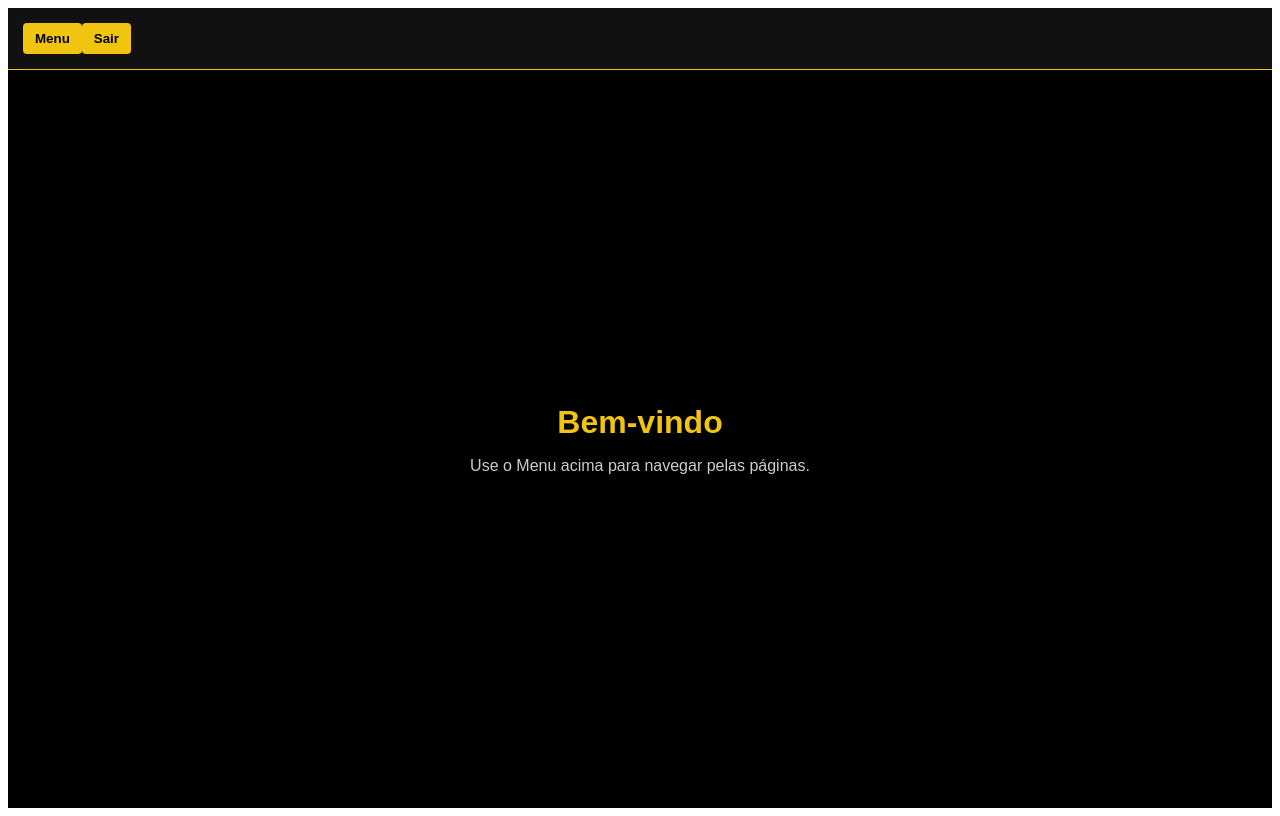
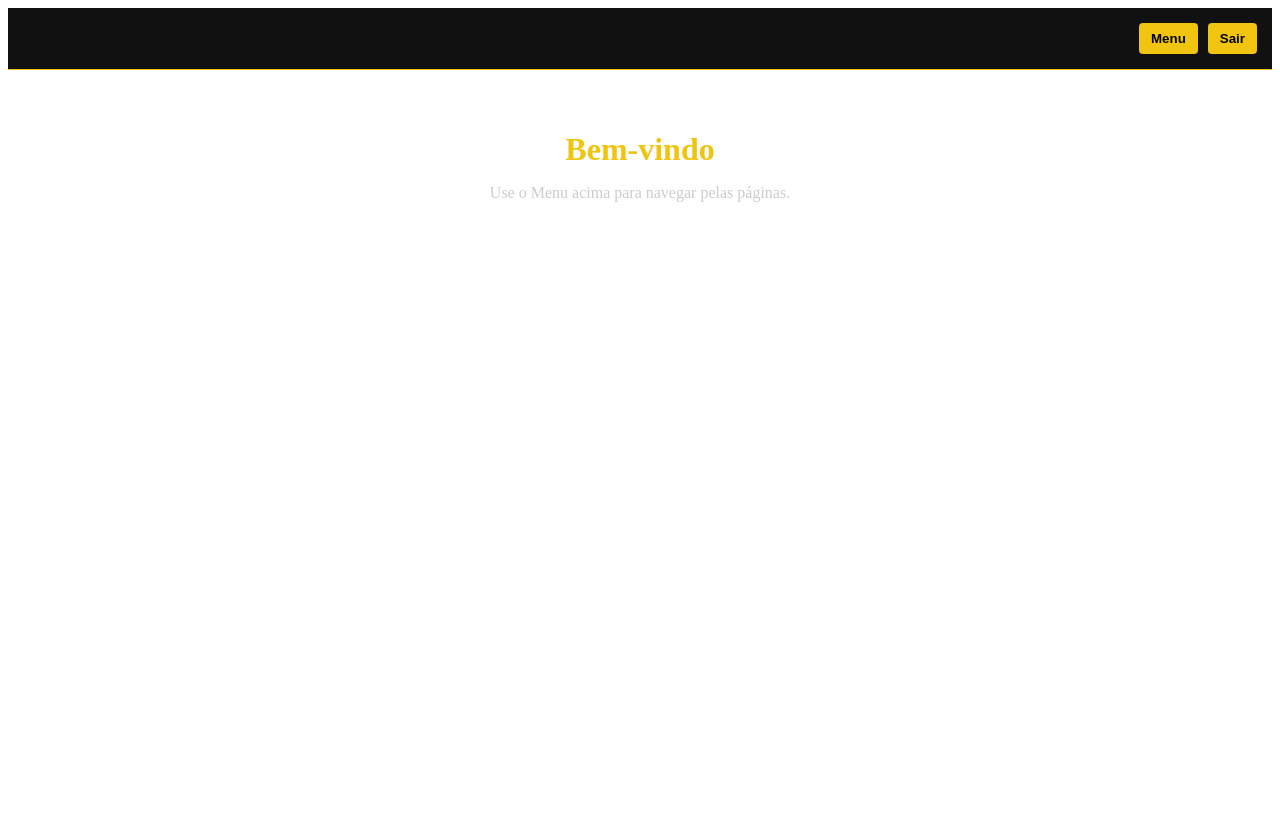
Before and after one commit to Wertco-Bombas/Wertco, a Next.js app: page /dashboard in a window 1280 px wide. Built offline with nearby package versions, Linux system fonts and the light colour scheme.

Commit message:
Update style.css

```diff
--- a/styles/style.css
+++ b/styles/style.css
@@ -1,23 +1,18 @@
-/* Layout geral */
-.layout-container {
-  min-height: 100vh;
-  background: #000;
-  color: #f1c40f;
-  display: flex;
-  flex-direction: column;
-  font-family: Arial, sans-serif;
-}
-
 /* Menu superior */
 .menu {
   display: flex;
-  gap: 10px;
+  justify-content: flex-end;
   padding: 15px;
   background: #111;
   border-bottom: 1px solid #f1c40f;
 }
 
-.menu button {
+.menu-right {
+  display: flex;
+  gap: 10px;
+}
+
+.menu-right button {
   padding: 8px 12px;
   border: none;
   border-radius: 4px;
@@ -28,74 +23,22 @@
   transition: background 0.3s, transform 0.2s;
 }
 
-.menu button:hover {
+.menu-right button:hover {
   background: #d4ac0d;
   transform: scale(1.05);
-}
-
-/* Conteúdo principal */
-main {
-  flex: 1;
-  display: flex;
-  justify-content: center;
-  align-items: center;
-  padding: 30px;
 }
 
 /* Dashboard */
 .dashboard-container {
   text-align: center;
-  width: 100%;
+  padding: 40px;
 }
 
 .dashboard-container h1 {
   color: #f1c40f;
-  margin-bottom: 10px;
+  margin-bottom: 15px;
 }
 
 .dashboard-container p {
   color: #ccc;
-  margin-bottom: 20px;
 }
-
-.dashboard-cards {
-  display: flex;
-  flex-wrap: wrap;
-  justify-content: center;
-  gap: 20px;
-  margin-top: 30px;
-}
-
-.card {
-  background: #111;
-  border: 1px solid #f1c40f;
-  border-radius: 8px;
-  padding: 20px;
-  width: 220px;
-  cursor: pointer;
-  transition: transform 0.2s, background 0.3s;
-}
-
-.card h2 {
-  color: #f1c40f;
-  margin-bottom: 10px;
-}
-
-.card p {
-  color: #ccc;
-}
-
-.card:hover {
-  transform: scale(1.05);
-  background: #222;
-}
-
-/* Páginas internas */
-.layout-container h1 {
-  color: #f1c40f;
-  margin-bottom: 15px;
-}
-
-.layout-container p {
-  color: #ccc;
-}
```
